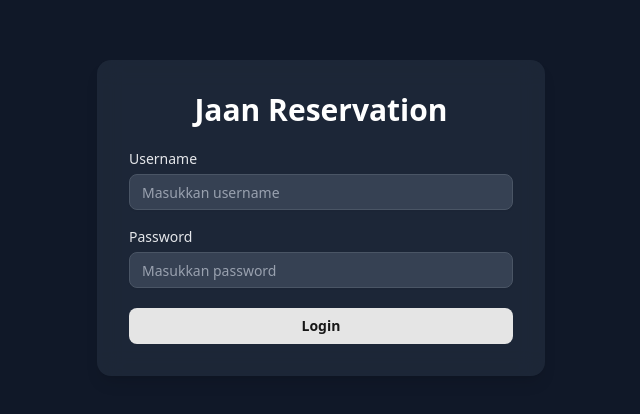
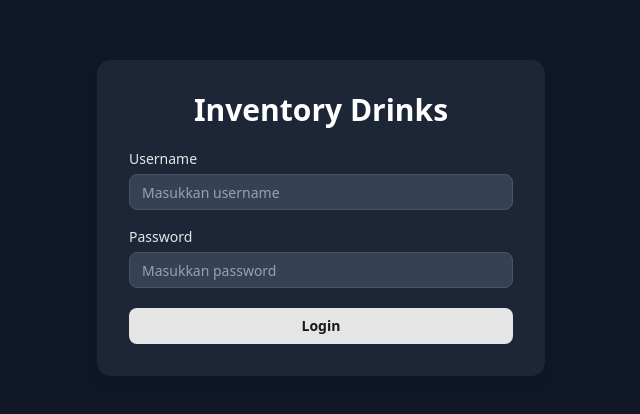
Before and after one commit to samuelsntr/inventory-drinks, a React (Vite) app in the folder frontend/: page / in a window 1280 px wide. Shown: the part 182-596 px from the top of the page, without its empty margins (319-959 px from the left). Built offline with nearby package versions, Linux system fonts and the light colour scheme; no server answers.

Commit message:
style(frontend): update app title and fix sonner component formatting
- Change login page title from "Jaan Reservation" to "Inventory Drinks"
- Remove unnecessary parentheses in Toaster component for cleaner JSX syntax
- Improve code formatting consistency in sonner component

```diff
--- a/frontend/src/components/ui/sonner.jsx
+++ b/frontend/src/components/ui/sonner.jsx
@@ -3,25 +3,24 @@ import { Toaster as Sonner } from "sonner";
 const Toaster = ({ theme = "system", ...props }) => {
   const resolved =
     theme === "system"
-      ? (typeof window !== "undefined" &&
+      ? typeof window !== "undefined" &&
         window.matchMedia("(prefers-color-scheme: dark)").matches
-          ? "dark"
-          : "light")
+        ? "dark"
+        : "light"
       : theme;
 
   return (
-    (<Sonner
+    <Sonner
       theme={resolved}
       className="toaster group"
-      style={
-        {
-          "--normal-bg": "var(--popover)",
-          "--normal-text": "var(--popover-foreground)",
-          "--normal-border": "var(--border)"
-        }
-      }
-      {...props} />)
+      style={{
+        "--normal-bg": "var(--popover)",
+        "--normal-text": "var(--popover-foreground)",
+        "--normal-border": "var(--border)",
+      }}
+      {...props}
+    />
   );
-}
+};
 
-export { Toaster }
+export { Toaster };
--- a/frontend/src/pages/Login.jsx
+++ b/frontend/src/pages/Login.jsx
@@ -49,7 +49,7 @@ export default function Login() {
     <div className="min-h-screen flex items-center justify-center bg-cover bg-center p-4 dark:bg-gray-900">
       <div className="w-full max-w-md bg-white/90 dark:bg-gray-800/90 backdrop-blur-md rounded-xl shadow-lg p-8">
         <h1 className="text-3xl font-bold text-center mb-6 dark:text-white">
-          Jaan Reservation
+          Inventory Drinks
         </h1>
 
         {errorMessage && (
```
